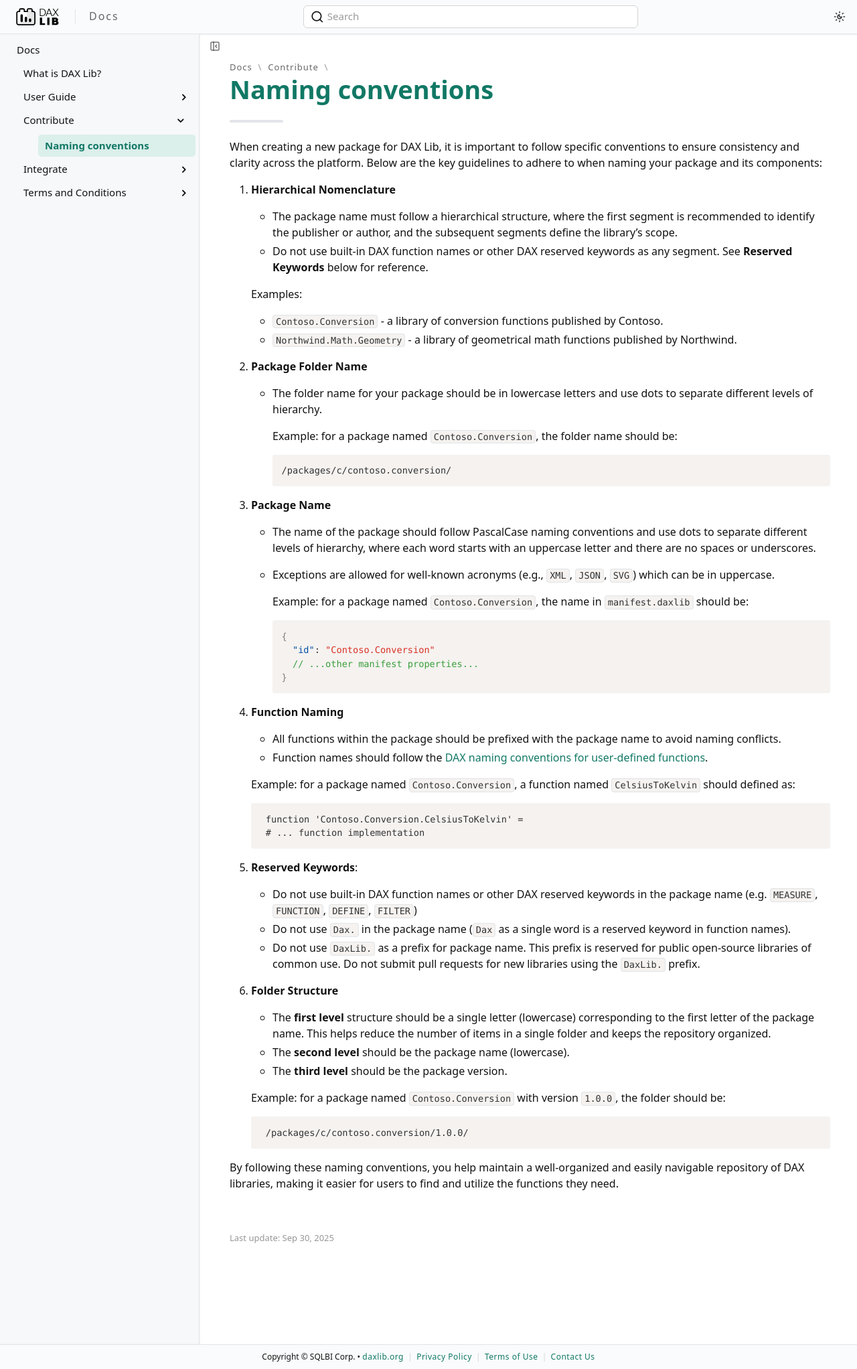
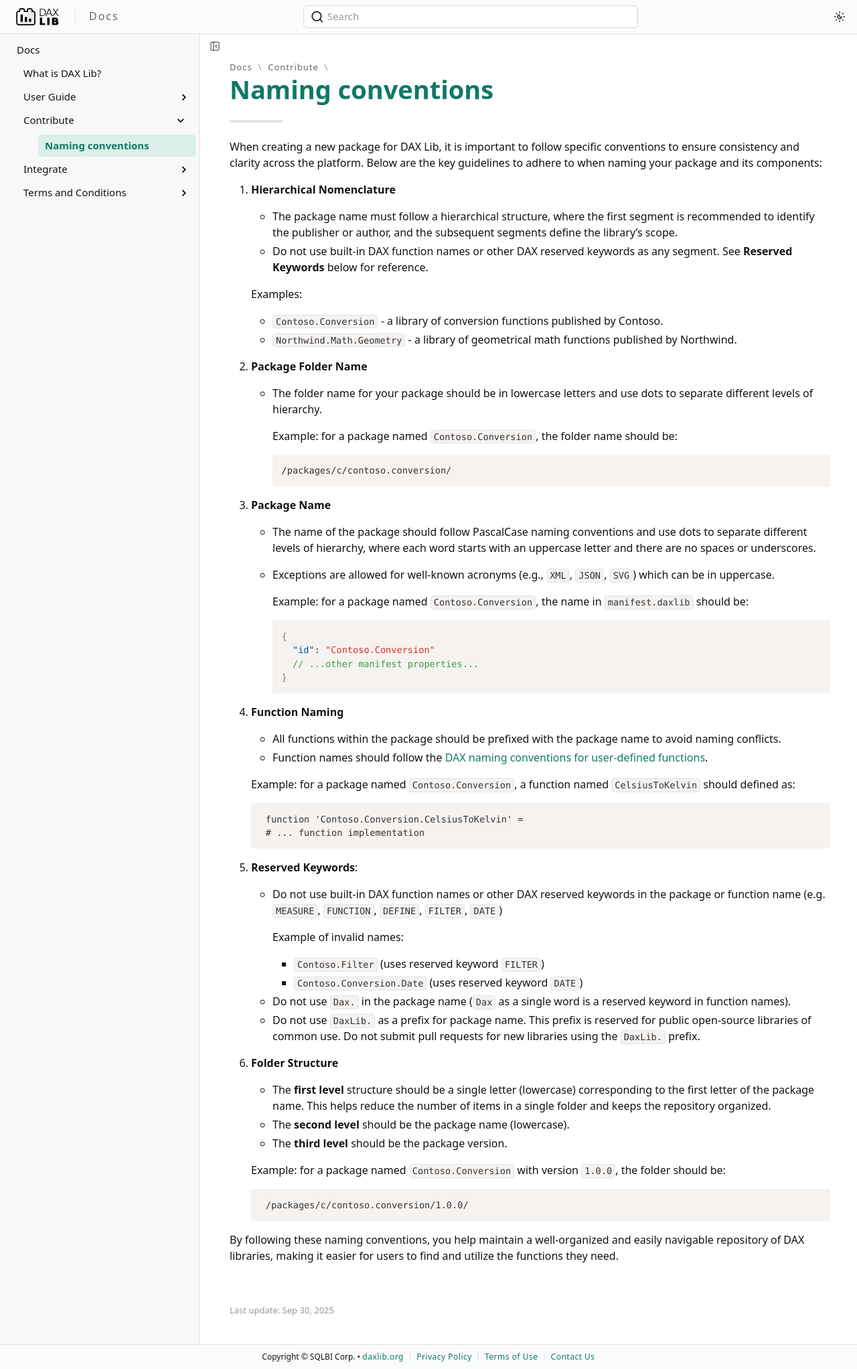
Before and after one commit to EvaluationContext/daxlib-docs, a Jekyll site: the page built from _mydocs/contribute/naming-conventions.md, in a window 1280 px wide. Shown: the whole page at 67% size. Built offline with Jekyll 4.4.1, drawn with Linux system fonts in a browser that asks for light colours; cached includes are drawn as plain includes; some web fonts are replaced.

Commit message:
Add reserved keyword examples

```diff
--- a/_mydocs/contribute/naming-conventions.md
+++ b/_mydocs/contribute/naming-conventions.md
@@ -57,7 +57,12 @@ When creating a new package for DAX Lib, it is important to follow specific conv
 
 5. **Reserved Keywords**:
 
-    - Do not use built-in DAX function names or other DAX reserved keywords in the package name (e.g. `MEASURE`, `FUNCTION`, `DEFINE`, `FILTER`)
+    - Do not use built-in DAX function names or other DAX reserved keywords in the package or function name (e.g. `MEASURE`, `FUNCTION`, `DEFINE`, `FILTER`, `DATE`)
+
+      Example of invalid names:
+      - `Contoso.Filter` (uses reserved keyword `FILTER`)
+      - `Contoso.Conversion.Date` (uses reserved keyword `DATE`)
+
     - Do not use `Dax.` in the package name (`Dax` as a single word is a reserved keyword in function names).
     - Do not use `DaxLib.` as a prefix for package name. This prefix is reserved for public open-source libraries of common use. Do not submit pull requests for new libraries using the `DaxLib.` prefix.
 
```
